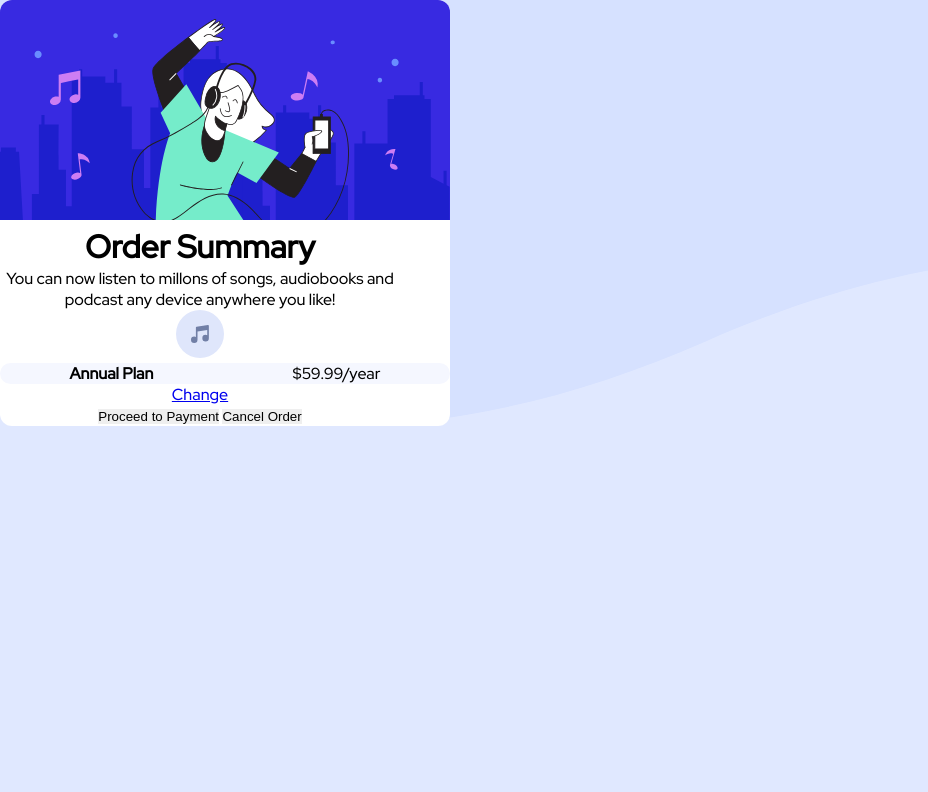
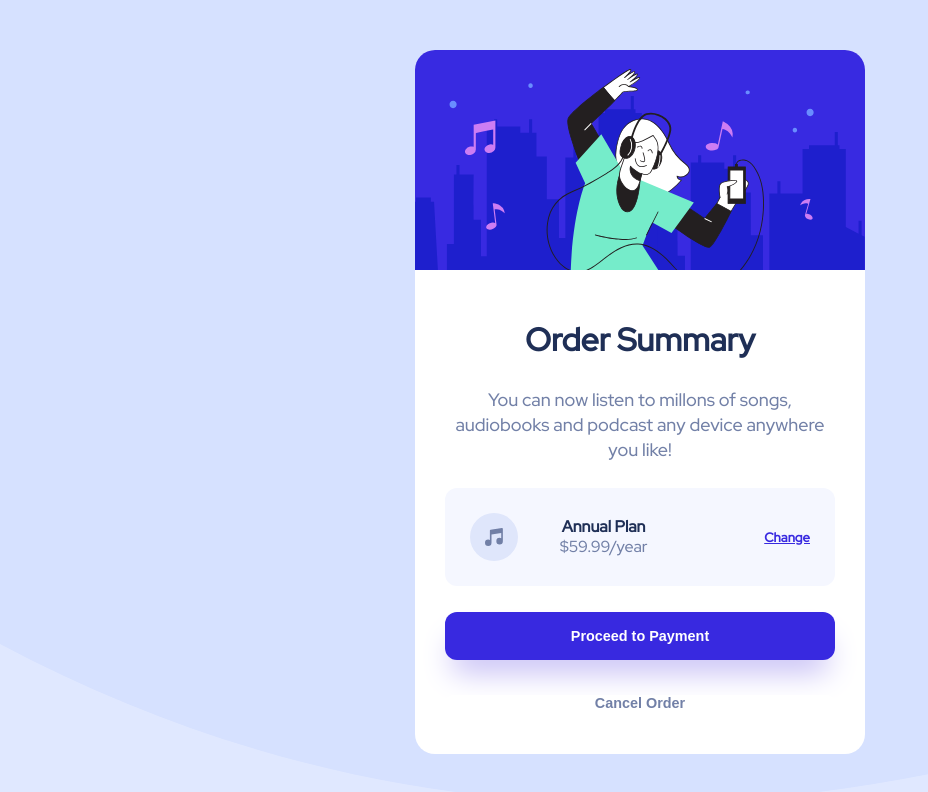
Before and after one commit to Mawangadulnemi/vscode-git, a plain HTML site: page index.html in a window 1280 px wide. Shown: the whole page, without its empty margins (0-928 px from the left). Drawn offline with Linux system fonts and the light colour scheme.

Commit message:
Update style.css

```diff
--- a/style.css
+++ b/style.css
@@ -1,10 +1,10 @@
 @import url('https://fonts.googleapis.com/css2?family=Red+Hat+Display:wght@500&display=swap');
 :root{
---Pale-blue: hsl(225, 100%, 94%);
---Bright-blue: hsl(245, 75%, 52%);
---Very-pale-blue: hsl(225, 100%, 98%);
---Desaturated-blue: hsl(224, 23%, 55%);
---Dark-blue: hsl(223, 47%, 23%);
+--pale-blue: hsl(225, 100%, 94%);
+--bright-blue: hsl(245, 75%, 52%);
+--very-pale-blue: hsl(225, 100%, 98%);
+--desaturated-blue: hsl(224, 23%, 55%);
+--dark-blue: hsl(223, 47%, 23%);
 }
 
 *{
@@ -13,62 +13,114 @@
     box-sizing: border-box;
     border: 0;
 }
+
 body{
     background-image: url(./images/pattern-background-desktop.svg);
-    background-repeat: no-repeat;
-    background-size: cover;
-    background-color:  var(--Pale-blue);
+    background-repeat:no-repeat;
+    background-size:cover;
+    background-color:var(--pale-blue);
     font-size: 16px;
     font-family: "Red Hat Display", sans-serif;
 }
 
 .card{
+    color: var(--desaturated-blue);
     width: 450px;
     background-color: white;
-    border-radius: 12px;
+    border-radius: 20px;
     overflow: hidden;
+    /* missing */
+    margin: 50px auto;
 
 }
 
-.container{
-    /* display: flex;   */
-    width: 400px;
-    text-align: center;
-    /* align-items: center;
-    justify-content: center; */
-}
 .title{
     font-size: 2rem;
     font-weight: 900;
+    color: var(--dark-blue);
 }
 
-.description{
-    color: var(--Desaturated-blue);
+.hero-image{
+    width: 100%;
+}
+
+.container{
+    font-size: 18px;
+    text-align: center;
+    /* missing */
+    padding: 30px;
+    display: flex;
+    flex-direction: column;
+    justify-content: center;
+}
+
+/* missing */
+.container > *{
+    margin: 13px 0;
+}
+
+/* missing */
+.order-description{
+    line-height: 25px;
+}
+
+.plan-container{
+    background-color: var(--very-pale-blue);
+    border-radius: 12px;
+    display: flex;
+    padding: 25px;
+    font-size: 1rem;
+    justify-content: space-between;
+    align-items: center;
+}
+
+.plan-container strong{
+    color: var(--dark-blue);
+}
+
+.plan-container a{
+    font-size: 13px;
+    color: var(--bright-blue);
+    font-weight: 700;
+}
+
+.plan-container a:hover{
+    opacity: 0.8;
+    text-decoration: none;
 }
 
 .plan-description{
-    width:450px;
-    background-color: var(--Very-pale-blue);
-    border-radius: 12px;
-    display: flex;
-    justify-content: space-around;
+    line-height: 20px;
+    margin-right: 75px;
 }
 
-#pay{
-    color:var(--Desaturated-blue);
+button{
+    width: 100%;
+    border-radius: 12px;
+    font-weight: 700;
+    font-size: 0.9rem;
+    border: none;
+    cursor: pointer;
 }
 
-.proceed-payment{
-    width:100%;
-    background-color: var(--Bright-blue);
+.proceed-button{
+    background-color: var(--bright-blue);
     color:white;
-    border-radius: 12px;
+    padding: 1rem 0;
+    box-shadow: 0px 20px 30px -8px rgb(197 189 245);
+}
+
+.proceed-button:hover{
+    opacity: 0.8;
+}
+
+.cancel-button{
+    background-color: white;
+    color:var(--desaturated-blue);
+    margin-top:22px;
+}
+
+.cancel-button:hover{
+    opacity: black;
 
 }
-
-.cancel-order{
-    width:100%;
-    background-color: white;
-    color:var(--Desaturated-blue);
-    border-radius: 12px;
-}
```
